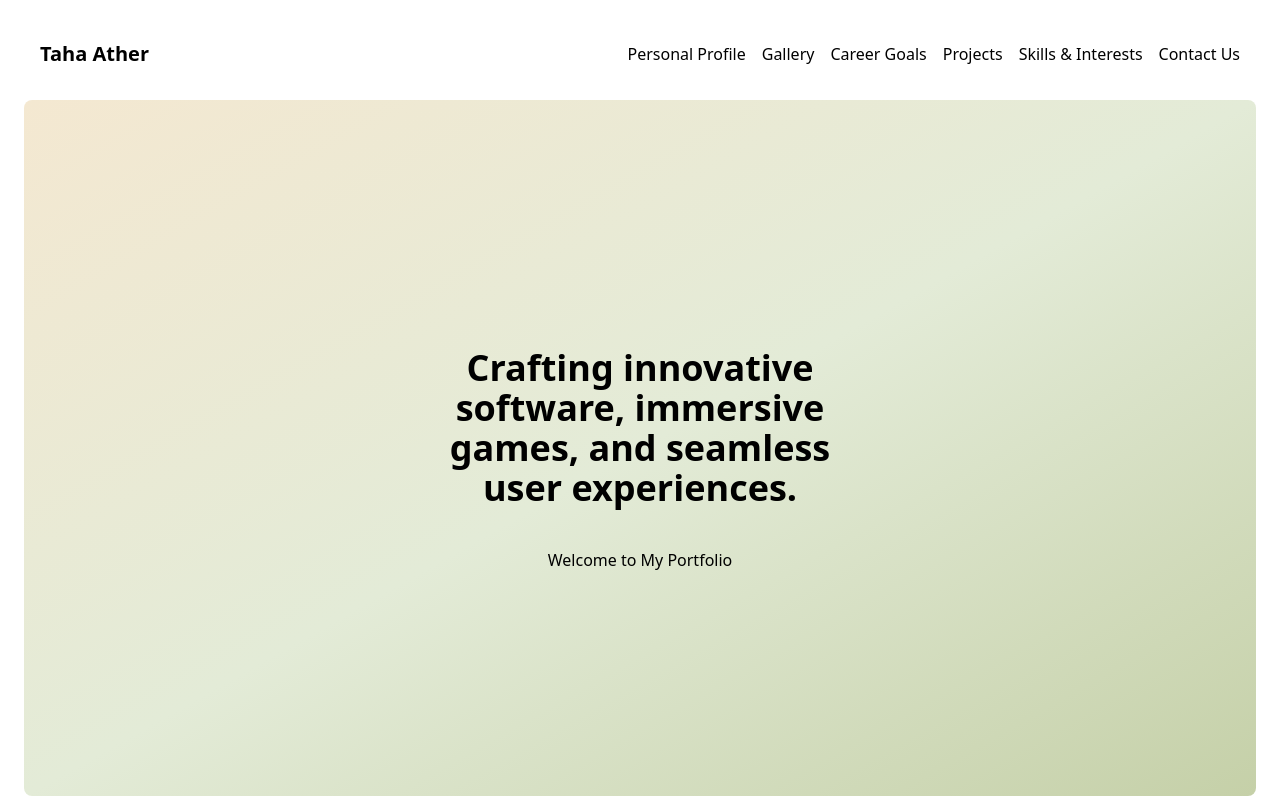
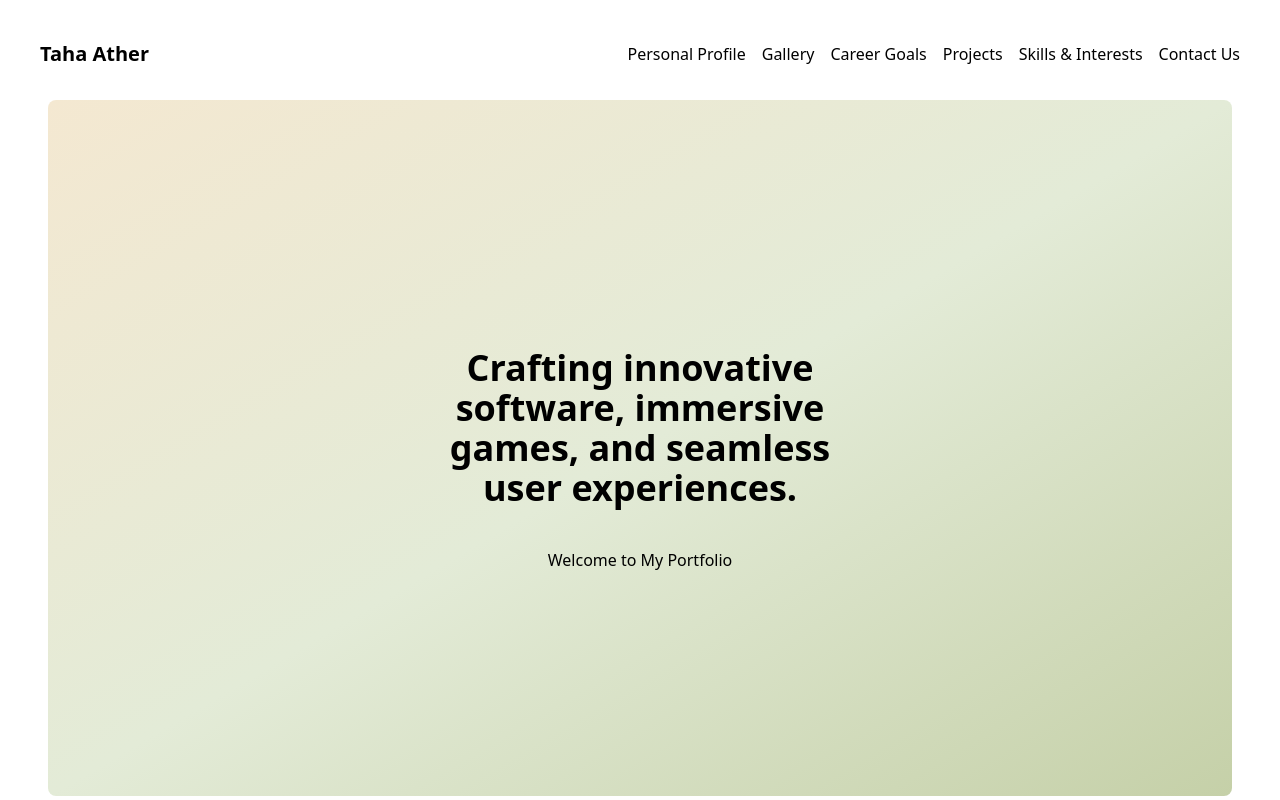
Before and after one commit to tahaather07/tahaather07.github.io, a plain HTML site: page index.html in a window 1280 px wide. Shown: the top 800 px of the page. Drawn offline with nearby package versions, Linux system fonts and the light colour scheme.

Commit message:
Update index.html

```diff
--- a/index.html
+++ b/index.html
@@ -64,10 +64,12 @@
     </script>
 
     <!-- Hero Banner -->
-    <div class="mt-4 rounded-lg w-full min-h-[79vh] md:min-h-[80vh] lg:min-h-[87vh] bg-gradient-to-br from-[#f4e8d1] via-[#e3ebd7] to-[#c5d0a8] flex flex-col justify-center items-center text-center">
-        <h1 class="text-2xl font-bold max-w-md mx-auto p-6 md:text-4xl lg:text-4xl">Crafting innovative software, immersive games, and seamless user experiences.</h1>
+    <div class="container mx-auto mt-4 px-6">
+        <div class="rounded-lg w-full min-h-[79vh] md:min-h-[80vh] lg:min-h-[87vh] bg-gradient-to-br from-[#f4e8d1] via-[#e3ebd7] to-[#c5d0a8] flex flex-col justify-center items-center text-center">
+            <h1 class="text-2xl font-bold max-w-md mx-auto p-6 md:text-4xl lg:text-4xl">Crafting innovative software, immersive games, and seamless user experiences.</h1>
 
-        <p class="text-sm lg:text-base md:text-base mt-4">Welcome to My Portfolio</p>
+            <p class="text-sm lg:text-base md:text-base mt-4">Welcome to My Portfolio</p>
+        </div>
     </div>
 
 
```
